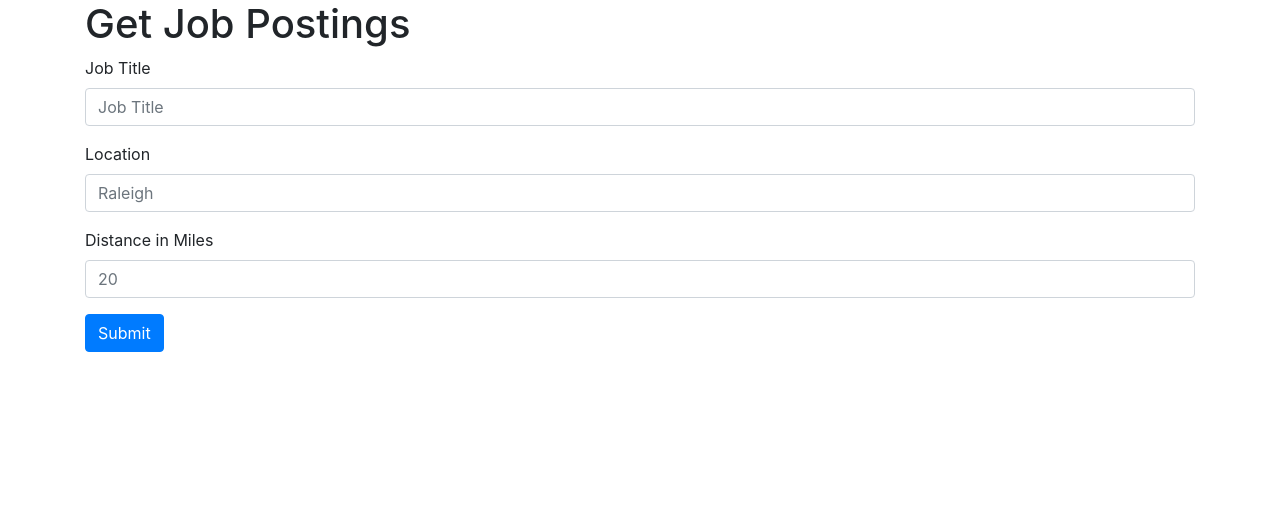
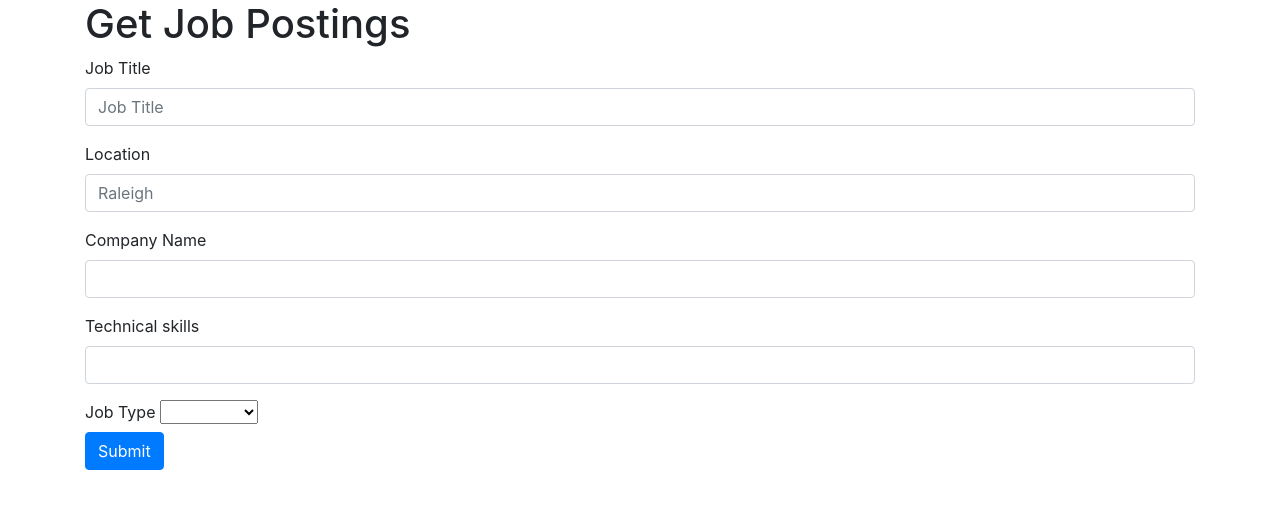
Before and after one commit to TejasPrabhu/Job-Analyzer, a Flask app: page /search in a window 1280 px wide. Shown: the part 56-565 px from the top of the page. Run offline with Flask 2, Linux system fonts and the light colour scheme; some libraries are stand-ins or nearby versions.

Commit message:
Add 3 new fields on landing page

```diff
--- a/src/templates/get_job_postings.html
+++ b/src/templates/get_job_postings.html
@@ -15,10 +15,24 @@
             value="{{ request.form['location'] }}"></input>
     </div>
     <div class="form-group">
-        <label for="distance">Distance in Miles</label>
-        <input type="number" name="distance" placeholder="20" class="form-control"
-            value="{{ request.form['distance'] }}"></input>
+        <label for="companyName">Company Name</label>
+        <input type="text" name="companyName" placeholder="" class="form-control"
+            value="{{ request.form['companyName'] }}"></input>
     </div>
+    <div class="form-group">
+        <label for="skills">Technical skills</label>
+        <input type="text" name="skills" placeholder="" class="form-control"
+            value="{{ request.form['skills'] }}"></input>
+    </div>
+    <div class="form-group">
+        <label for="type">Job Type</label>
+        <select name="type" id="type">
+            <option value=''></option>
+            <option value="Internship">Internship</option>
+            <option value="Full-Time">Full-Time</option>
+            <option value="Part-Time">Part-Time</option>
+            <option value="Contract">Contract</option>
+        </select>
     <div class="form-group">
         <button type="submit" class="btn btn-primary">Submit</button>
     </div>
```
